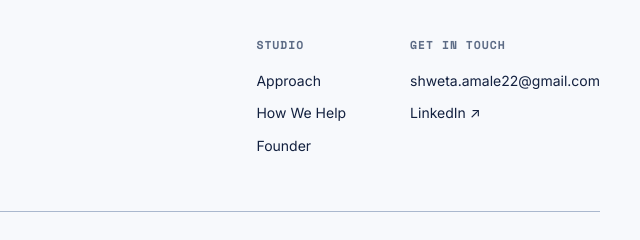
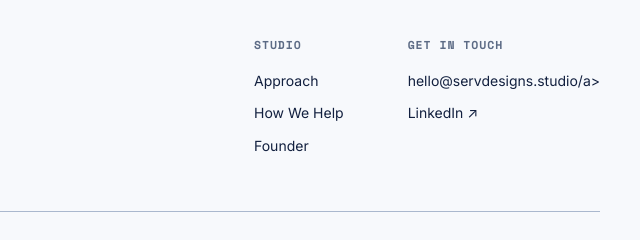
Before and after one commit to shwezpride/ServDesigns, a plain HTML site: page index.html in a window 1280 px wide. Shown: the part 7405-7645 px from the top of the page, 640-1280 px from the left. Drawn offline with nearby package versions, Linux system fonts and the light colour scheme.

Commit message:
Update index.html

```diff
--- a/index.html
+++ b/index.html
@@ -643,7 +643,7 @@
       <h2 class="reveal">Something isn't connecting?</h2>
       <p class="reveal">Tell us what's happening. We'll help you work out what needs to change — and how to make it real.</p>
       <div class="cta-actions reveal">
-        <a href="mailto:shweta.amale22@gmail.com" class="btn btn-primary">Start a conversation</a>
+        <a href="mailto:hello@servdesigns.studio" class="btn btn-primary">Start a conversation</a>
         <a href="https://www.linkedin.com/in/shwetaamale/" target="_blank" rel="noopener" class="btn btn-ghost">Message on LinkedIn</a>
       </div>
     </div>
@@ -667,7 +667,7 @@
         </div>
         <div class="footer-col">
           <h5>Get In Touch</h5>
-          <a href="mailto:shweta.amale22@gmail.com">shweta.amale22@gmail.com</a>
+          <a href="mailto:hello@servdesigns.studio">hello@servdesigns.studio/a>
           <a href="https://www.linkedin.com/in/shwetaamale/" target="_blank" rel="noopener">LinkedIn ↗</a>
         </div>
       </div>
```
